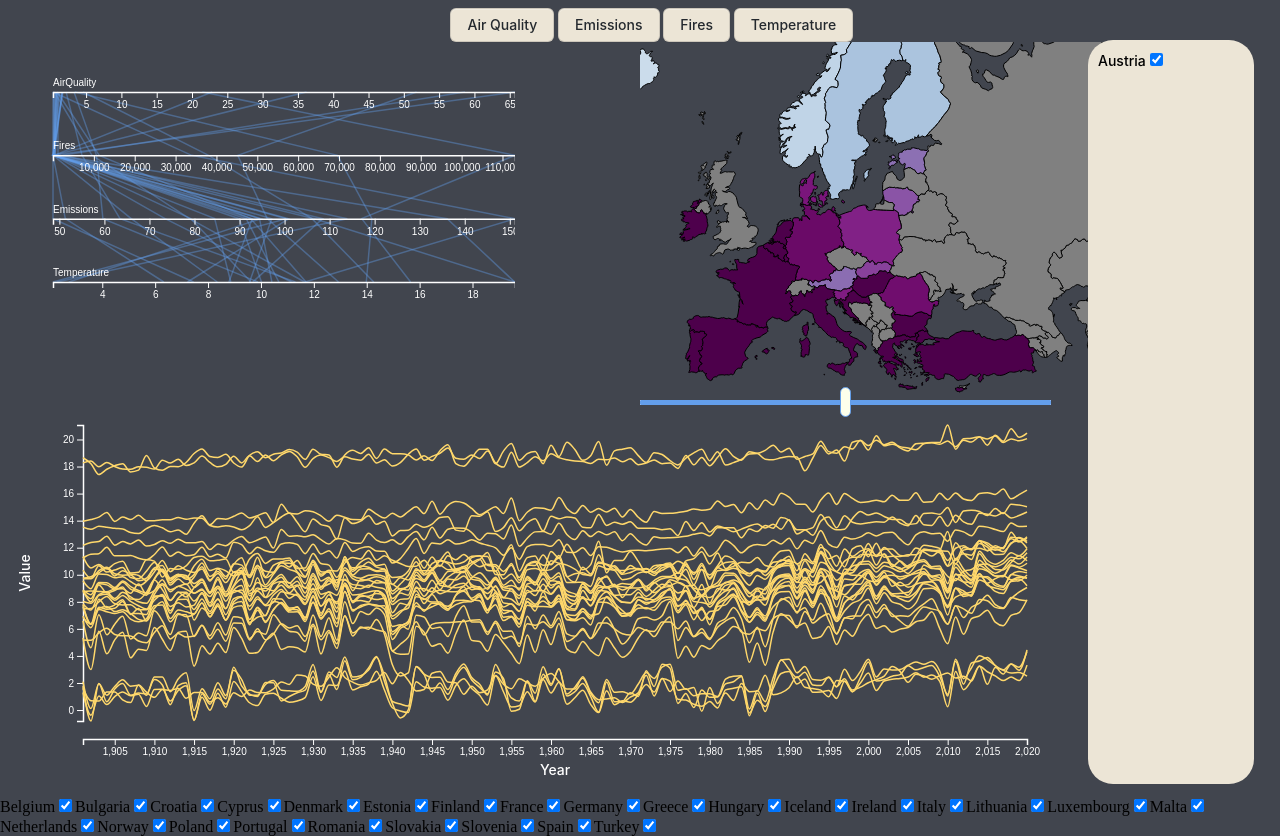
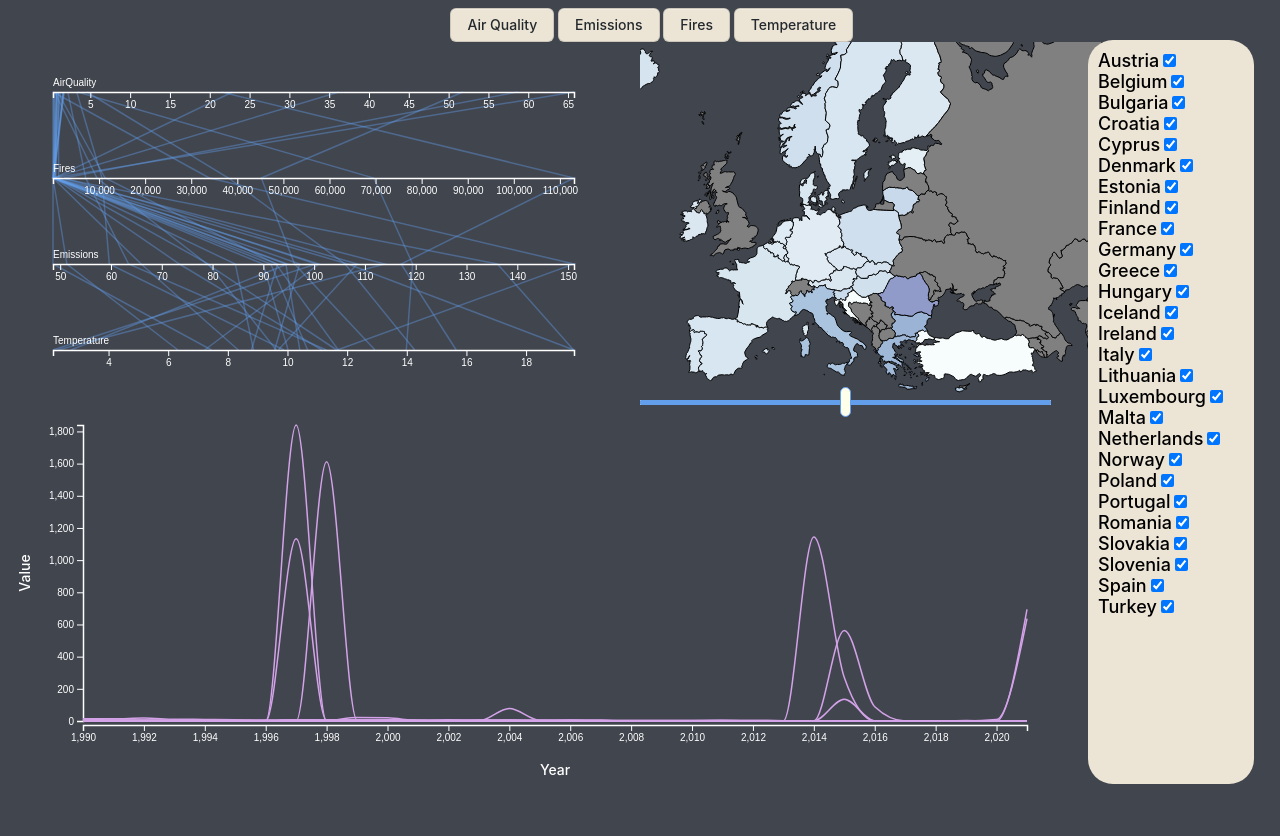
Before and after one commit to decasppereira/VI-20-21, a plain HTML site: page index.html in a window 1280 px wide. After the commit the page ends 800 px from the top, so only its background shows below. Drawn offline with Linux system fonts and the light colour scheme.

Commit message:
fixed checkbox

```diff
--- a/scripts/behavior.js
+++ b/scripts/behavior.js
@@ -27,7 +27,7 @@ emissions_text = "Emissions (%)"
 temperature_text = "Annual Average Temperature (\u00B0C)"
 fires_text = "Area burned (ha)"
 
-main_data = temperature
+main_data = air_quality
 var year
 
 isUpdate = false
@@ -316,7 +316,7 @@ function parallelCoordinatesBrush(data){
 
 
   keys = data.columns.slice(1);
-  height = keys.length * 60 ;
+  height = keys.length * 77 ;
   //x = new Map(Array.from(keys, key => [key, d3.scaleLinear(d3.extent(data, d => d[key]), [margin.left, width - margin.right])]))
   var x = {}
   for (i in keys) {
@@ -324,12 +324,12 @@ function parallelCoordinatesBrush(data){
     if(n =='Fires'){
       x[n] = d3.scaleLinear()
       .domain( d3.extent(data, function(d) { return +d[n]; }) )
-      .range([margin.left, 0.4*width]);
+      .range([margin.left, 0.45*width]);
     }
     else{
       x[n] = d3.scaleLinear()
       .domain( d3.extent(data, function(d) { return +d[n]; }) )
-      .range([margin.left, 0.4*width]);
+      .range([margin.left, 0.45*width]);
     }
   }
 
@@ -345,7 +345,7 @@ function parallelCoordinatesBrush(data){
 
   const svg = d3.select("#parallelCoordinates")
                 .append("svg")
-                .style("width", 0.4*width)
+                .style("width", 0.5*width)
                 .style("height", height+20)
                 .style("padding-left", 35);
 
@@ -578,7 +578,7 @@ function line_chart(data) {
       .range([ 0, 0.8*width ]);
 
     svg_line_chart.append("g")
-      .attr("transform", `translate(0, ${height+margin.bottom-86})`)
+      .attr("transform", `translate(0, ${height+margin.bottom-100})`)
       .attr("class","myXaxis")
       .call(d3.axisBottom(x_line).ticks(21))
       .call(g => g.select('.domain')
@@ -642,9 +642,12 @@ function line_chart(data) {
 
 function createCheckList(data){
   data.then(function (data){
+    console.log(data)
     d3.select("div#checkList")
+      .selectAll("div")
       .data(data)
-      .join("country")
+      .join("div")
+        .attr("class","countryList")
         .append('label')
             .attr('for',function(d,i){ return 'a'+i; })
             .text(function(d) { return d.Country; })
@@ -653,5 +656,7 @@ function createCheckList(data){
             .attr("type", "checkbox")
             .attr("id", function(d) { return d.Country ; })
             .attr("onClick", "change(this)");
+
+
   });
 }
--- a/style/styles.css
+++ b/style/styles.css
@@ -161,3 +161,8 @@ input[type=range]:focus::-ms-fill-upper {
   border-radius: 25px;
   box-sizing: border-box;
 }
+
+.countryList{
+  font-size: 18px;
+  align-self: middle;
+}
```
